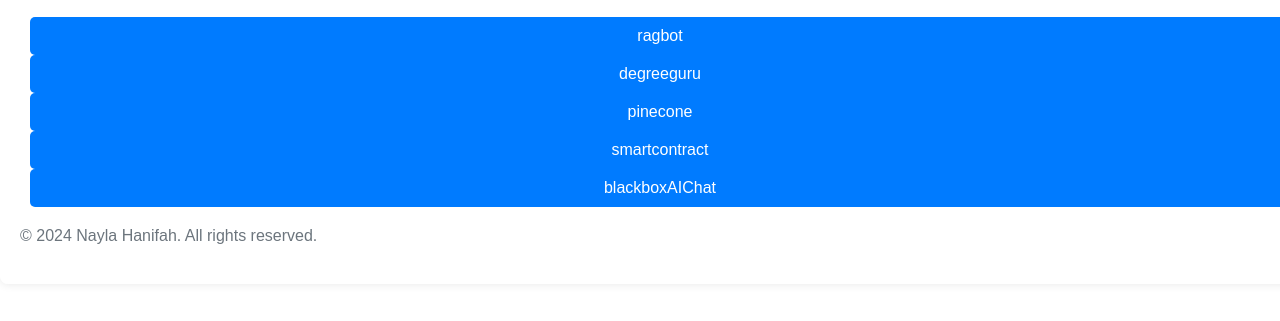
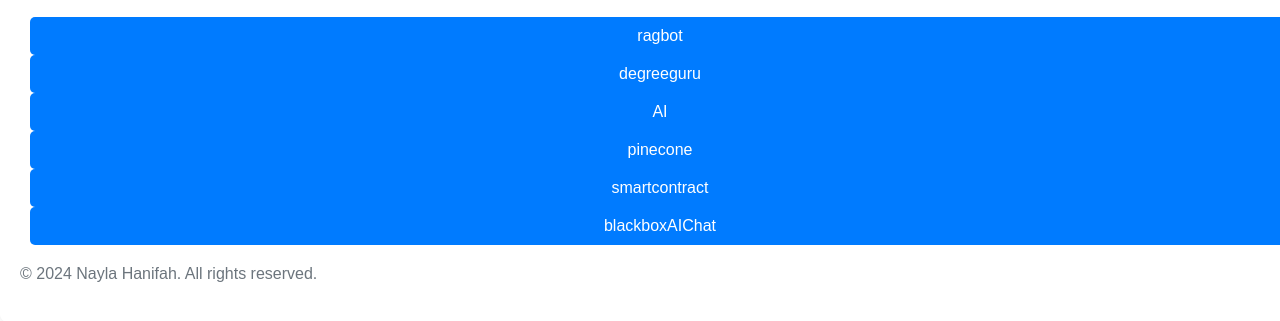
Before and after one commit to NayNay-17/My-api, a website: page index.html in a window 1280 px wide. Shown: the part 131-452 px from the top of the page. Drawn offline with Linux system fonts and the light colour scheme.

Commit message:
Update index.html

```diff
--- a/index.html
+++ b/index.html
@@ -76,6 +76,7 @@
   <div class="btn-container">
     <a href="/api/ragbot?message=hai" class="btn">ragbot</a>
     <a href="/api/degreeguru?message=hai" class="btn">degreeguru</a>
+    <a href="/api/getChatCompletion?message=hai" class="btn">AI</a>
     <a href="/api/pinecone?message=hai" class="btn">pinecone</a>
     <a href="/api/smartcontract?message=hai" class="btn">smartcontract</a>
     <a href="/api/blackboxAIChat?message=hai" class="btn">blackboxAIChat</a>
```
